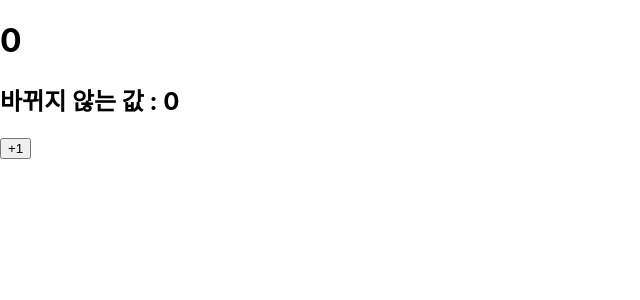
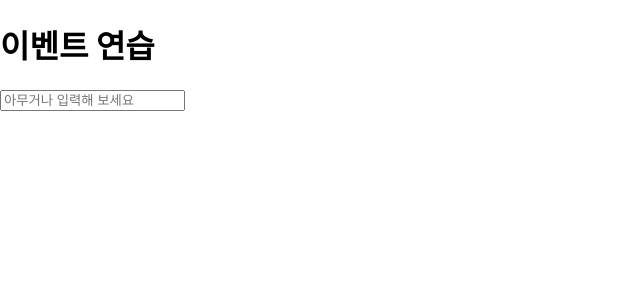
Before and after one commit to HomieKim/react_study, a React (Create React App) app in the folder hello-react/: page / in a window 1280 px wide. Shown: the top 300 px of the page, without its empty margins (0-640 px from the left). Built offline with nearby package versions, Linux system fonts and the light colour scheme.

Commit message:
hooks and event

```diff
--- a/hello-react/src/App.js
+++ b/hello-react/src/App.js
@@ -2,8 +2,10 @@
 import "./App.css";
 import MyComponet from './MyComponet';
 import Counter from './Counter';
+import Say from './Say';
+import EventPractice from './EventPractice';
 
 const App = ()=>{
-  return <Counter/>
+  return <EventPractice/>
 };
 export default App;
--- a/hello-react/src/Counter.js
+++ b/hello-react/src/Counter.js
@@ -20,14 +20,15 @@
                 <h2>바뀌지 않는 값 : {fixedNumber}</h2>
                 <button
                     onClick={()=>{
-                        this.setState(prevState => {
-                            return {
-                                number: prevState.number + 1
-                            };
-                        });
-                        this.setState(preState=>({
-                            number : preState.number + 1
-                        }));
+                        this.setState(
+                            {
+                                number : number + 1
+                            },
+                            () =>{
+                                console.log('방금 setState가 호출 되었습니다.');
+                                console.log(this.state);
+                            }
+                        );
                     }}
                 >
                     +1
--- /dev/null
+++ b/hello-react/src/EventPractice.js
@@ -0,0 +1,23 @@
+import React, { Component } from 'react';
+
+class EventPractice extends Component {
+    render() {
+        return (
+            <div>
+                <h1>이벤트 연습</h1>
+                <input
+                    type="text"
+                    name="message"
+                    placeholder="아무거나 입력해 보세요"
+                    onChange={
+                        (e) =>{
+                            console.log(e.target.value);
+                        }
+                    }
+                />
+            </div>
+        );
+    }
+}
+
+export default EventPractice;
--- /dev/null
+++ b/hello-react/src/Say.js
@@ -0,0 +1,23 @@
+import React, { useState } from 'react';
+
+const Say = () =>{
+    const [message, setMessage] = useState('');
+    const onClickEnter = () => setMessage('안녕하세요!');
+    const onClickLeave = () => setMessage('안녕히 가세요!');
+
+    const [color, setColor] = useState('balck');
+
+    return (
+        <div>
+            <button onClick={onClickEnter}>입장</button>
+            <button onClick={onClickLeave}>퇴장</button>
+            <h1 style={{color}}>{message}</h1>
+            <button style={{color:'red'}} onClick={()=>setColor('red')}>빨간색</button>
+            <button style={{color:'green'}} onClick={()=>setColor('green')}>초록색</button>
+            <button style={{color:'blue'}} onClick={()=>setColor('blue')}>파란색</button>
+
+        </div>
+    )
+}
+
+export default Say;
```
Also changed, not shown: 1 other file (tests, documents, lock files or other folders).
